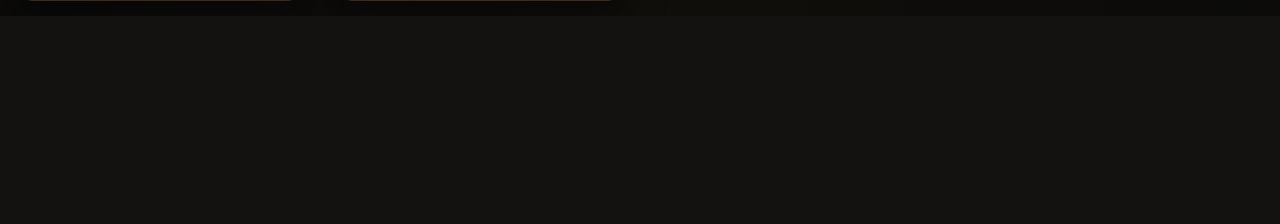
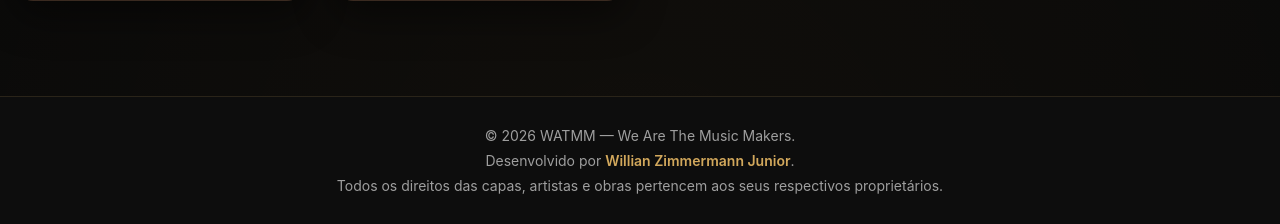
Before and after one commit to ZjW1ll/watmm, a PHP site: page / in a window 1280 px wide. Shown: the part 1397-1621 px from the top of the page. Before the commit the page ends 1408 px from the top, so only its background shows below. Run offline with PHP 8.4, Linux system fonts and the light colour scheme; data comes from the database, SQL or seed files in the repository; data that the repository does not hold is empty.

Commit message:
Added footer and rights, added semantic html

```diff
--- a/src/pages/index.php
+++ b/src/pages/index.php
@@ -20,6 +20,7 @@ $gravadoras = $conexao->query('SELECT * FROM gravadoras');
     <link rel="stylesheet" href="../styles/style.css">
 </head>
 <body>
+    <header>
         <nav class="navbar">
             <a href="./index.php" class="navbar-logo"><img src="/watmm/assets/icon/icon.webp" alt="Icone Loja Disco" style="filter: invert();"></a>
             <div class="navbar-search">
@@ -30,7 +31,9 @@ $gravadoras = $conexao->query('SELECT * FROM gravadoras');
                 >
             </div>
         </nav>
+    </header>
 
+    <main>
         <section class="container cards">
             <?php
                 while($album = $card->fetch_assoc()) {
@@ -55,6 +58,12 @@ $gravadoras = $conexao->query('SELECT * FROM gravadoras');
             <?php } ?>
 
         </section>
+    </main>
 
+    <footer class="footer">
+        <p>© 2026 WATMM — We Are The Music Makers.</p>
+        <p>Desenvolvido por <a href="https://github.com/ZjW1ll"><strong>Willian Zimmermann Junior</strong></a>.</p>
+        <p>Todos os direitos das capas, artistas e obras pertencem aos seus respectivos proprietários.</p>
+    </footer>
 </body>
 </html>
--- a/src/styles/style.css
+++ b/src/styles/style.css
@@ -247,3 +247,35 @@ button:hover{
 
     box-shadow:0 0 20px rgba(181,40,69,.4);
 }
+
+/* FOOTER */
+.footer {
+    margin-top: 80px;
+    padding: 30px 20px;
+
+    display: flex;
+    flex-direction: column;
+    align-items: center;
+    gap: 8px;
+
+    background: #0d0d0d;
+    border-top: 1px solid rgba(210, 168, 92, 0.15);
+
+    color: rgba(255, 255, 255, 0.6);
+    font-family: "Inter", sans-serif;
+    font-size: 14px;
+    text-align: center;
+}
+
+.footer strong {
+    color: #D2A85C;
+    font-weight: 600;
+}
+
+.footer p {
+    margin: 0;
+}
+
+.footer a {
+    text-decoration: none;
+}
```
Lines whose indentation alone changed are shown as unchanged.
